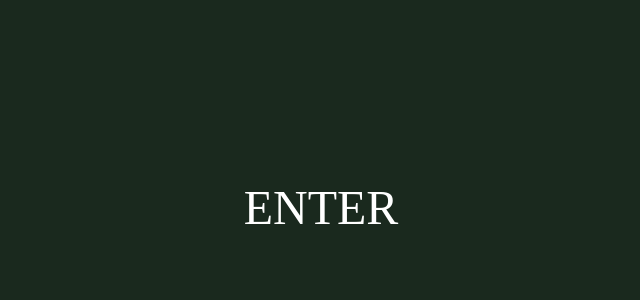
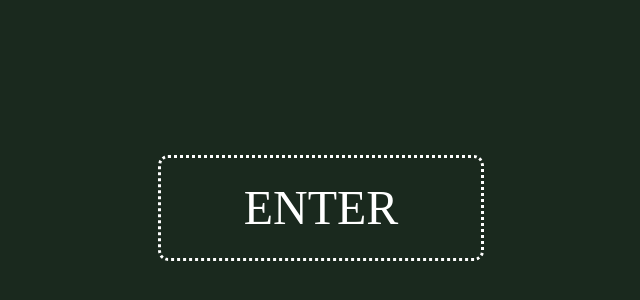
Before and after one commit to anonWeb3Devv/pixi, a React (Vite) app: page / in a window 1280 px wide. Shown: the part 192-492 px from the top of the page, without its empty margins (319-959 px from the left). Built offline with nearby package versions, Linux system fonts and the light colour scheme.

Commit message:
Complete overlay component

```diff
--- a/src/components/Overlay/overlay.styles.ts
+++ b/src/components/Overlay/overlay.styles.ts
@@ -1,6 +1,6 @@
 import styled, { css } from "styled-components";
 
-const FADE_OUT_DURATION = 2000; // 2 seconds
+const FADE_OUT_DURATION = 500;
 
 export const OverlayWrapper = styled.div<{ $fadeOut: boolean }>`
   background: #1a291e;
@@ -28,8 +28,11 @@ export const OverlayWrapper = styled.div<{ $fadeOut: boolean }>`
 
 export const OverlayButton = styled.button`
   font-family: "Handjet-Regular";
+  display: flex;
+  justify-content: center;
+  align-items: center;
   width: 240px;
-  height: 80px;
+  height: 40px;
   font-size: 48px;
   padding: 30px 40px;
   text-transform: uppercase;
@@ -37,7 +40,7 @@ export const OverlayButton = styled.button`
   transition: 0.2s ease-in;
   z-index: 20000;
   border-radius: 10px;
-  border: #fff;
+  border: #fff dotted;
   color: #fff;
 
   &:hover {
--- a/src/components/Overlay/overlay.tsx
+++ b/src/components/Overlay/overlay.tsx
@@ -1,7 +1,7 @@
 import { useState, useEffect } from "react";
 import { OverlayWrapper, OverlayButton } from "./overlay.styles";
 
-const FADE_OUT_DURATION = 1500;
+const FADE_OUT_DURATION = 1000;
 
 type OverlayProps = {
   isOverlayOpen: boolean;
@@ -17,14 +17,16 @@ export function Overlay({ isOverlayOpen, setIsOverlayOpen }: OverlayProps) {
     setTimeout(() => {
       setFadeOut(true);
       setTimeout(() => setIsOverlayOpen(false), FADE_OUT_DURATION);
-    }, 7000);
+    }, 700);
   }
 
   return (
     <>
       {isOverlayOpen && (
         <OverlayWrapper $fadeOut={fadeOut}>
-          <OverlayButton onClick={handleClick}>enter</OverlayButton>
+          <OverlayButton onClick={handleClick}>
+            {!isButtonClicked ? "enter" : "loading..."}
+          </OverlayButton>
         </OverlayWrapper>
       )}
     </>
```
